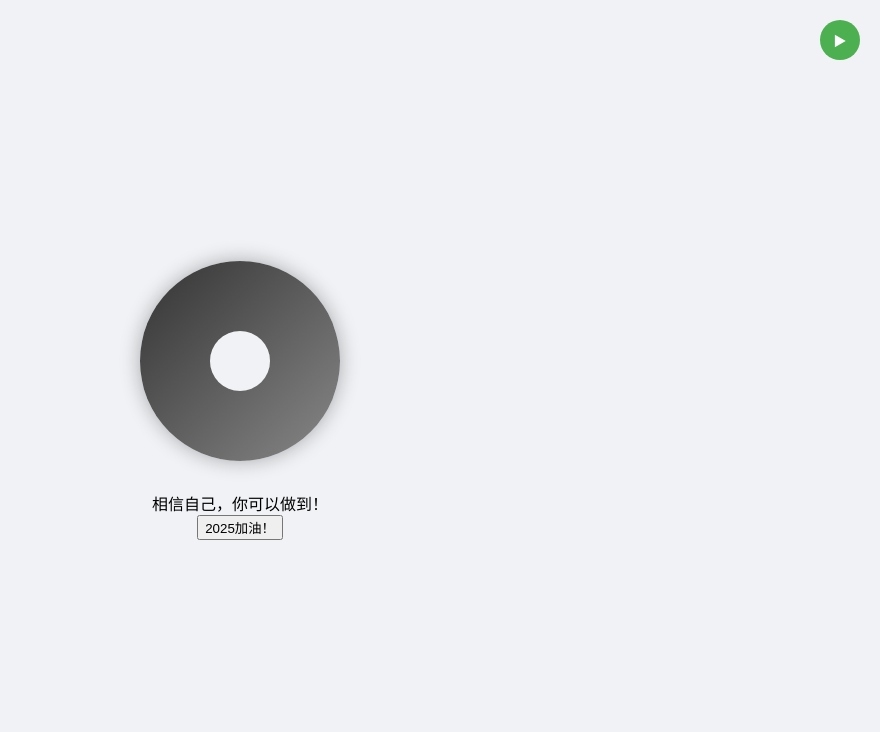
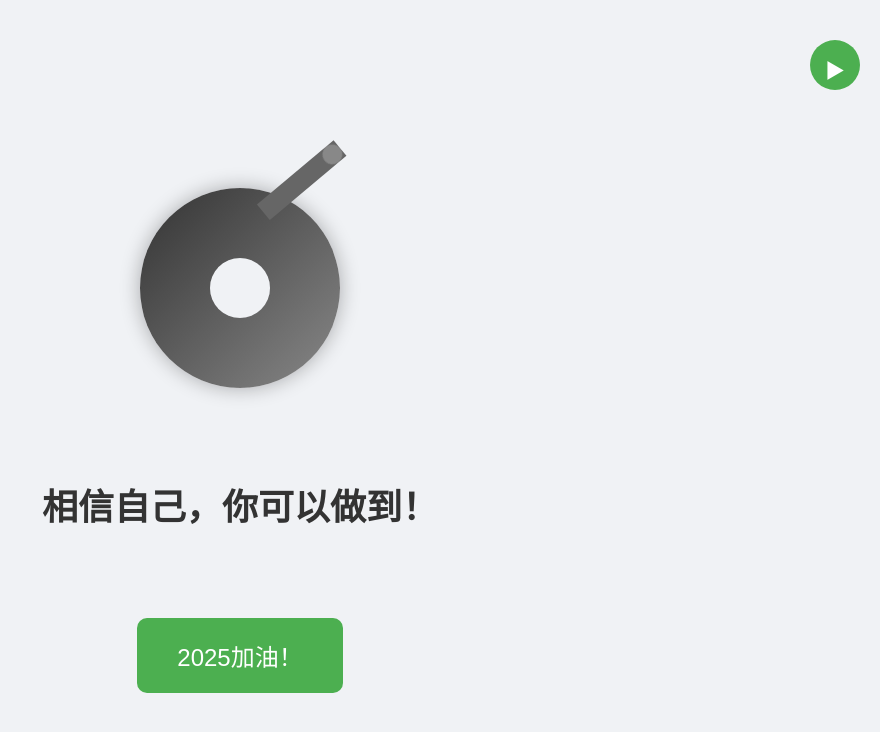
Before and after one commit to 47xc/2025-encouragement, a plain HTML site: page index.html in a window 1280 px wide. Shown: the whole page, without its empty margins (400-1280 px from the left). Drawn offline with Linux system fonts and the light colour scheme.

Commit message:
Update index.html

```diff
--- a/index.html
+++ b/index.html
@@ -4,7 +4,6 @@
     <meta charset="UTF-8">
     <title>2025加油！</title>
     <style>
-        /* 原有样式保持不变 */
         body {
             display: flex;
             flex-direction: column;
@@ -16,20 +15,24 @@
             background-color: #f0f2f5;
         }
 
+        /* CD和指针容器 */
+        .player-container {
+            width: 300px;
+            height: 300px;
+            position: relative;
+            margin-bottom: 50px; /* 增加与文字的距离 */
+        }
+
         /* CD样式 */
-        .cd-container {
+        .cd {
             width: 200px;
             height: 200px;
-            margin-bottom: 30px;
-            position: relative;
-        }
-
-        .cd {
-            width: 100%;
-            height: 100%;
             border-radius: 50%;
             background: linear-gradient(45deg, #333 0%, #888 100%);
-            position: relative;
+            position: absolute;
+            bottom: 0;
+            left: 50%;
+            transform: translateX(-50%);
             animation: rotate 20s linear infinite;
             box-shadow: 0 0 20px rgba(0,0,0,0.3);
         }
@@ -46,17 +49,75 @@
             transform: translate(-50%, -50%);
         }
 
+        /* 指针样式 */
+        .tonearm {
+            width: 100px;
+            height: 20px;
+            background: #666;
+            position: absolute;
+            top: 50px;
+            right: 50px;
+            transform-origin: right center;
+            transform: rotate(-40deg);
+            transition: transform 0.5s ease;
+            z-index: 2;
+        }
+
+        .tonearm::before {
+            content: '';
+            position: absolute;
+            right: 0;
+            top: 50%;
+            width: 20px;
+            height: 20px;
+            background: #888;
+            border-radius: 50%;
+            transform: translateY(-50%);
+        }
+
+        /* 指针抬起状态 */
+        .tonearm.playing {
+            transform: rotate(0deg);
+        }
+
+        /* CD停止转动状态 */
         .cd.paused {
             animation-play-state: paused;
         }
 
         @keyframes rotate {
-            from {
-                transform: rotate(0deg);
-            }
-            to {
-                transform: rotate(360deg);
-            }
+            from { transform: translateX(-50%) rotate(0deg); }
+            to { transform: translateX(-50%) rotate(360deg); }
+        }
+
+        /* 消息样式 */
+        #message {
+            font-size: 36px; /* 更大的字体 */
+            font-weight: bold;
+            color: #333;
+            text-align: center;
+            max-width: 80%;
+            margin: 40px 0; /* 增加上下间距 */
+            min-height: 80px;
+        }
+
+        /* 按钮样式 */
+        button {
+            padding: 20px 40px; /* 更大的按钮 */
+            font-size: 24px; /* 更大的字体 */
+            background-color: #4CAF50;
+            color: white;
+            border: none;
+            border-radius: 10px;
+            cursor: pointer;
+            transition: all 0.3s;
+            margin: 20px 0; /* 增加间距 */
+        }
+
+        button:hover {
+            background-color: #45a049;
+            transform: translateY(-2px);
+            box-shadow: 0 4px 8px rgba(0,0,0,0.2);
         }
 
         /* 音乐控制按钮 */
@@ -64,37 +125,51 @@
             position: fixed;
             top: 20px;
             right: 20px;
-            padding: 10px;
-            background-color: #4CAF50;
-            color: white;
-            border: none;
+            padding: 15px;
+            width: 50px;
+            height: 50px;
             border-radius: 50%;
-            width: 40px;
-            height: 40px;
-            cursor: pointer;
-            display: flex;
-            align-items: center;
-            justify-content: center;
+            font-size: 20px;
         }
-
-        /* 其他原有样式保持不变 */
     </style>
 </head>
 <body>
-    <div class="cd-container">
+    <div class="player-container">
+        <div class="tonearm" id="tonearm"></div>
         <div class="cd" id="cd"></div>
     </div>
     <div id="message"></div>
     <button onclick="showEncouragement()">2025加油！</button>
-    <button class="music-control" onclick="toggleMusic()" id="musicBtn">
-        ▶
-    </button>
+    <button class="music-control" onclick="toggleMusic()" id="musicBtn">▶</button>
     <audio id="bgMusic" loop>
         <source src="music/background.mp3" type="audio/mpeg">
     </audio>
 
     <script>
-        // 原有的鼓励语数组和函数保持不变
+        const audio = document.getElementById('bgMusic');
+        const musicBtn = document.getElementById('musicBtn');
+        const cd = document.getElementById('cd');
+        const tonearm = document.getElementById('tonearm');
+        let isPlaying = false;
+
+        function toggleMusic() {
+            if (isPlaying) {
+                audio.pause();
+                cd.classList.add('paused');
+                tonearm.classList.remove('playing');
+                musicBtn.textContent = '▶';
+            } else {
+                audio.play().catch(function(error) {
+                    console.log("播放失败:", error);
+                    alert("音乐播放失败，请检查音频文件或刷新页面重试");
+                });
+                cd.classList.remove('paused');
+                tonearm.classList.add('playing');
+                musicBtn.textContent = '⏸';
+            }
+            isPlaying = !isPlaying;
+        }
+
         const encouragements = [
             "相信自己，你可以做到！",
             "今天的努力是明天的收获",
@@ -107,27 +182,6 @@
             "坚持下去，你离目标越来越近了",
             "记住，你并不是一个人在战斗"
         ];
-
-        const audio = document.getElementById('bgMusic');
-        const cd = document.getElementById('cd');
-        const musicBtn = document.getElementById('musicBtn');
-        let isPlaying = false;
-
-        function toggleMusic() {
-            if (isPlaying) {
-                audio.pause();
-                cd.classList.add('paused');
-                musicBtn.textContent = '▶';
-            } else {
-                audio.play().catch(function(error) {
-                    console.log("播放失败:", error);
-                    alert("音乐播放失败，请检查音频文件或刷新页面重试");
-                });
-                cd.classList.remove('paused');
-                musicBtn.textContent = '⏸';
-            }
-            isPlaying = !isPlaying;
-        }
 
         function showEncouragement() {
             const messageDiv = document.getElementById('message');
```
